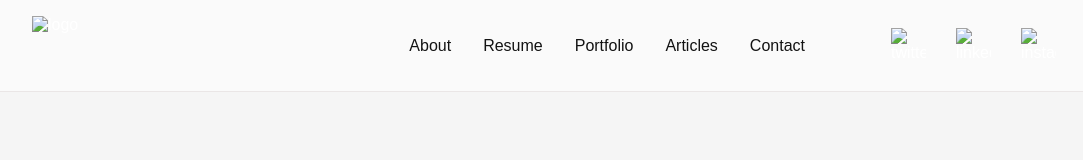
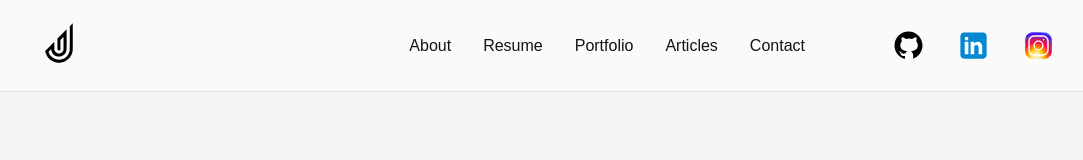
Before and after one commit to jagannath-p-s/responsive-portfolio-navbar, a plain HTML site: page index.html in a window 1280 px wide. Shown: the whole page, without its empty margins (96-1179 px from the left). Drawn offline with Linux system fonts and the light colour scheme.

Commit message:
Update index.html

```diff
--- a/index.html
+++ b/index.html
@@ -9,7 +9,7 @@
 <body>
     <header id="header">
         <div class="logo-container">
-          <img class="logo-image" src="./assets/logo.svg" alt="logo" />
+          <img class="logo-image" src="./logo.svg" alt="logo" />
         </div>
         <div class="navigation-container">
         <nav>
@@ -24,17 +24,17 @@
         <div class="social-icon-container">
           <img
             class="social-icon-image"
-            src="./assets/twitter.svg"
+            src="./twitter.svg"
             alt="twitter"
           />
           <img
             class="social-icon-image"
-            src="./assets/linkedin.svg"
+            src="./linkedin.svg"
             alt="linked in"
           />
           <img
             class="social-icon-image"
-            src="./assets/instagram.svg"
+            src="./instagram.svg"
             alt="instagram"
           />
         </div>
@@ -42,7 +42,7 @@
         <span class="menu-icon-container" onclick="toggleMenu()">
           <img
             class="menu-icon-image"
-            src="./assets/menuIcon.svg"
+            src="./menuIcon.svg"
             alt="menu-icon"
           />
         </span>
```
